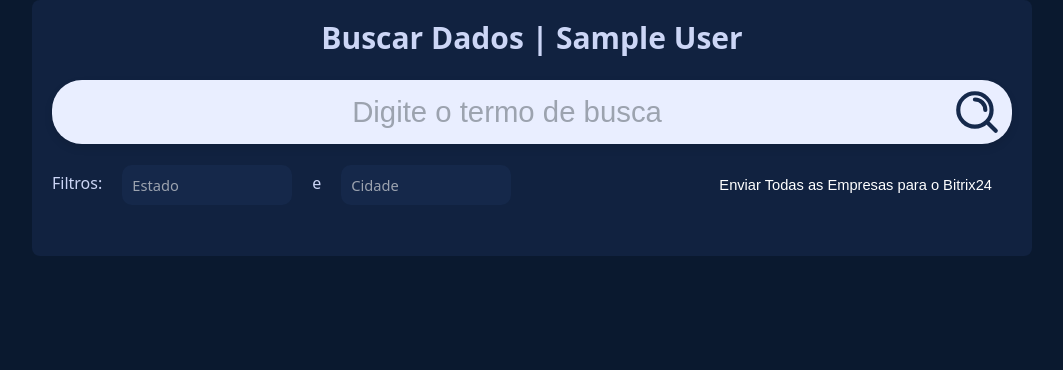
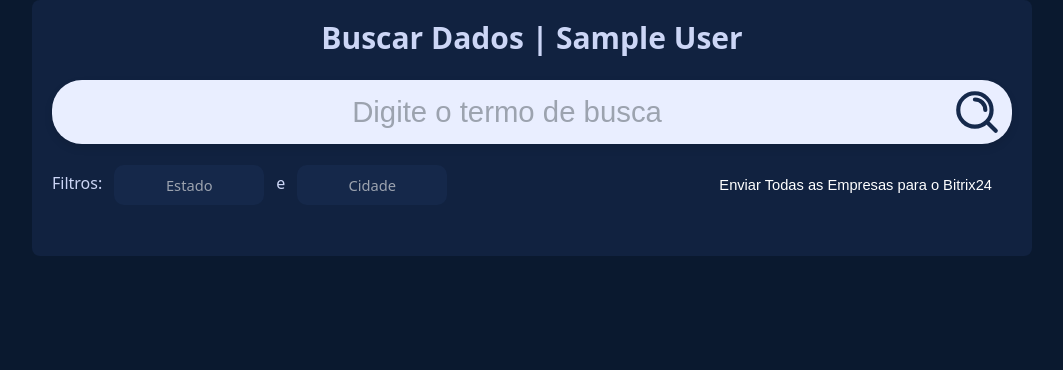
Before and after one commit to RafaelZelak/CadenciaDeDadosSetup, a Flask app: page /home in a window 1280 px wide. Shown: the top 370 px of the page, without its empty margins (108-1171 px from the left). Run offline with Flask 3, Linux system fonts and the light colour scheme; the visitor is signed in with stand-in values (Sample User, id 1).

Commit message:
Layout Modify

```diff
--- a/static/css/index.css
+++ b/static/css/index.css
@@ -166,12 +166,12 @@ border-radius: 10px;
 
 .estado-cidade-container {
     display: flex;
-    gap: 20px;
+    gap: 12px;
     flex: 1;
 }
 
 .estado, .cidade {
-    width: 170px;
+    width: 150px;
     height: 40px;
     padding: 10px;
     border-radius: 10px;
@@ -179,6 +179,7 @@ border-radius: 10px;
     color: #ffffff;
     font-size: 11pt;
     outline: none;
+    text-align: center;
 }
 
 .global-send-button {
--- a/templates/index.html
+++ b/templates/index.html
@@ -7,9 +7,10 @@
     <link rel="stylesheet" href="{{ url_for('static', filename='css/index.css') }}">
     <link href="https://cdn.jsdelivr.net/npm/tailwindcss@2.2.19/dist/tailwind.min.css" rel="stylesheet">
     <link rel="stylesheet" href="https://unpkg.com/leaflet/dist/leaflet.css" />
-    <style>
-
-    </style>
+    <link rel="shortcut icon" type="image/png" href="{{ url_for('static', filename='img/logo_ico.png') }}">
+    <meta http-equiv="Cache-Control" content="no-cache, no-store, must-revalidate" />
+    <meta http-equiv="Pragma" content="no-cache" />
+    <meta http-equiv="Expires" content="0" />
 </head>
     <body class="custom-body">
         <div class="custom-container">
--- a/templates/login.html
+++ b/templates/login.html
@@ -6,6 +6,7 @@
     <title>Login</title>
     <link href="https://cdn.jsdelivr.net/npm/tailwindcss@2.2.19/dist/tailwind.min.css" rel="stylesheet">
     <link rel="stylesheet" href="{{ url_for('static', filename='css/login.css') }}">
+    <link rel="shortcut icon" type="image/png" href="{{ url_for('static', filename='img/logo_ico.png') }}">
     <meta http-equiv="Cache-Control" content="no-cache, no-store, must-revalidate" />
     <meta http-equiv="Pragma" content="no-cache" />
     <meta http-equiv="Expires" content="0" />
```
Also changed, not shown: static/img/logo_ico.png (added).
